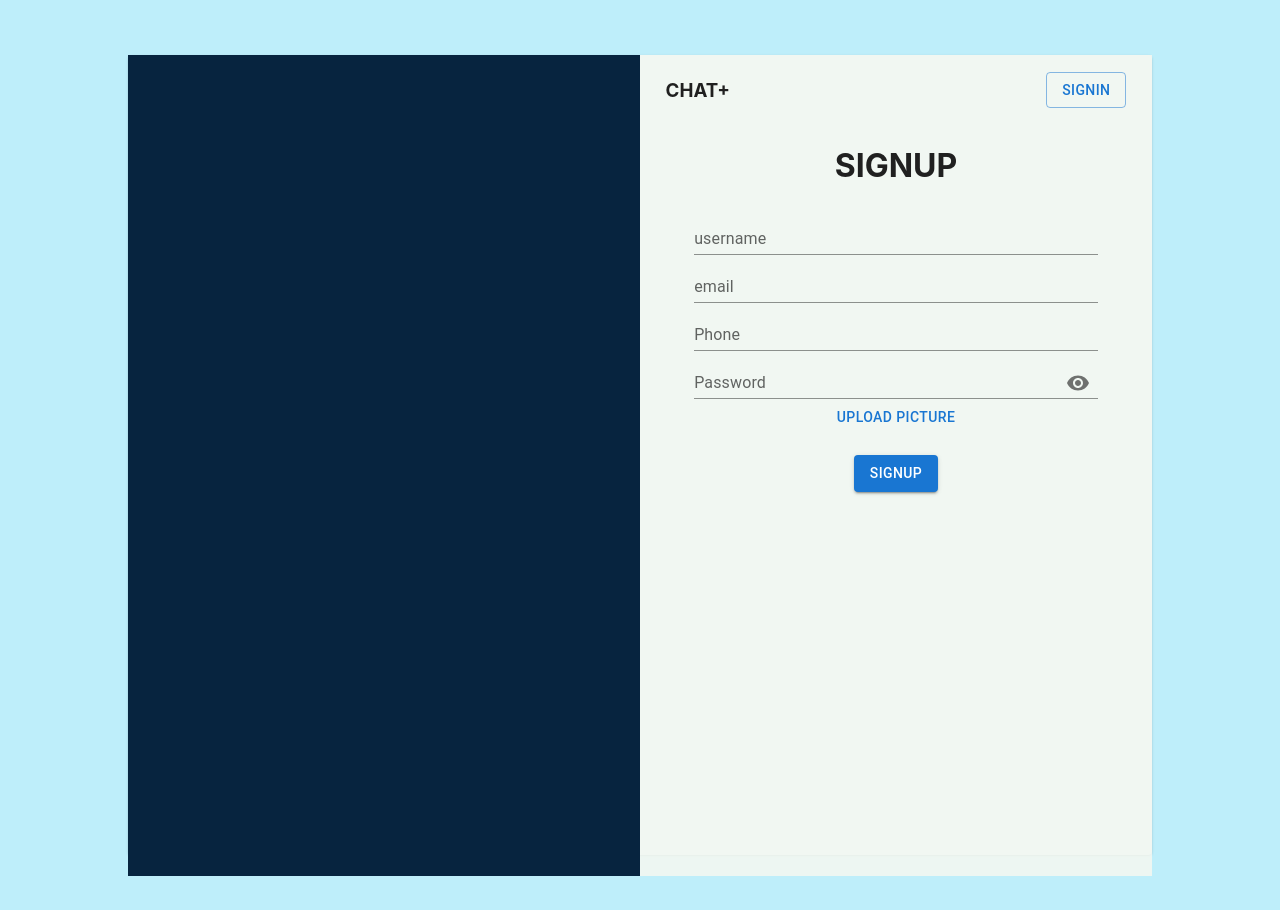
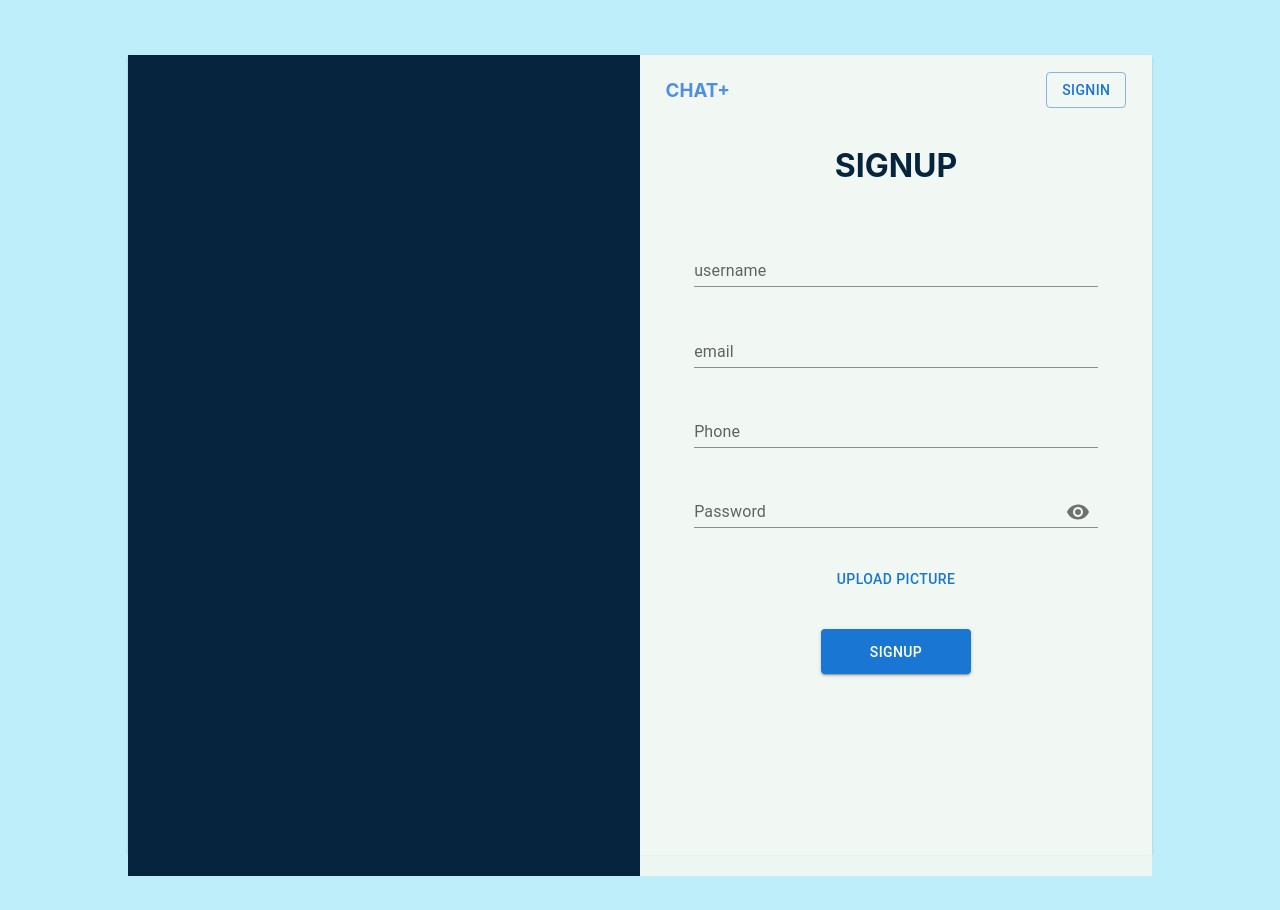
Before and after one commit to payal1206/Chat_Plus_App, a React (Create React App) app: page / in a window 1280 px wide. Built offline with nearby package versions, Linux system fonts and the light colour scheme.

Commit message:
color change in signup form

```diff
--- a/src/component/signup/form2.js
+++ b/src/component/signup/form2.js
@@ -16,7 +16,7 @@ import { Upload } from "antd";
 import { UploadOutlined } from "@ant-design/icons";
 import { width } from "@mui/system";
 
-export default function Form2() {
+export default function SignupForm() {
   const [values, setValues] = React.useState({
     username: "",
     password: "",
@@ -52,7 +52,7 @@ export default function Form2() {
           margin: "0px 5%",
         }}
       >
-        <h3>CHAT+</h3>
+        <h3 style={{ color: "#508ee5" }}>CHAT+</h3>
         <Button variant="outlined">Signin</Button>
       </div>
 
@@ -62,13 +62,15 @@ export default function Form2() {
           width: "100%",
         }}
       >
-        <h1>SIGNUP</h1>
+        <h1 style={{ color: "rgb(7, 36, 63)" }}>SIGNUP</h1>
         <div
           style={{
+            height: "500px",
             display: "flex",
             flexDirection: "column",
             alignItems: "center",
             justifyContent: "space-evenly",
+            alignContent: "space-between",
           }}
         >
           <FormControl sx={{ width: "40ch" }} variant="standard">
@@ -108,8 +110,17 @@ export default function Form2() {
           <Upload>
             <Button icon={<UploadOutlined />}>Upload Picture</Button>
           </Upload>
-          <br></br>
-          <Button variant="contained">Signup</Button>
+
+          <Button
+            style={{
+              marginTop: "0px",
+              height: "45px",
+              width: "150px",
+            }}
+            variant="contained"
+          >
+            Signup
+          </Button>
         </div>
       </div>
     </div>
--- a/src/component/signup/signup.js
+++ b/src/component/signup/signup.js
@@ -1,7 +1,7 @@
 import React from "react";
 import { Grid, Paper } from "@material-ui/core";
 import classes from "./signup.module.css";
-import Form2 from "./form2";
+import SignupForm from "./form2";
 
 function Signup() {
   return (
@@ -12,7 +12,7 @@ function Signup() {
         </Grid>
         <Grid item lg={6}>
           <div className={classes.item2}>
-            <Form2 />
+            <SignupForm />
           </div>
         </Grid>
       </Grid>
```
